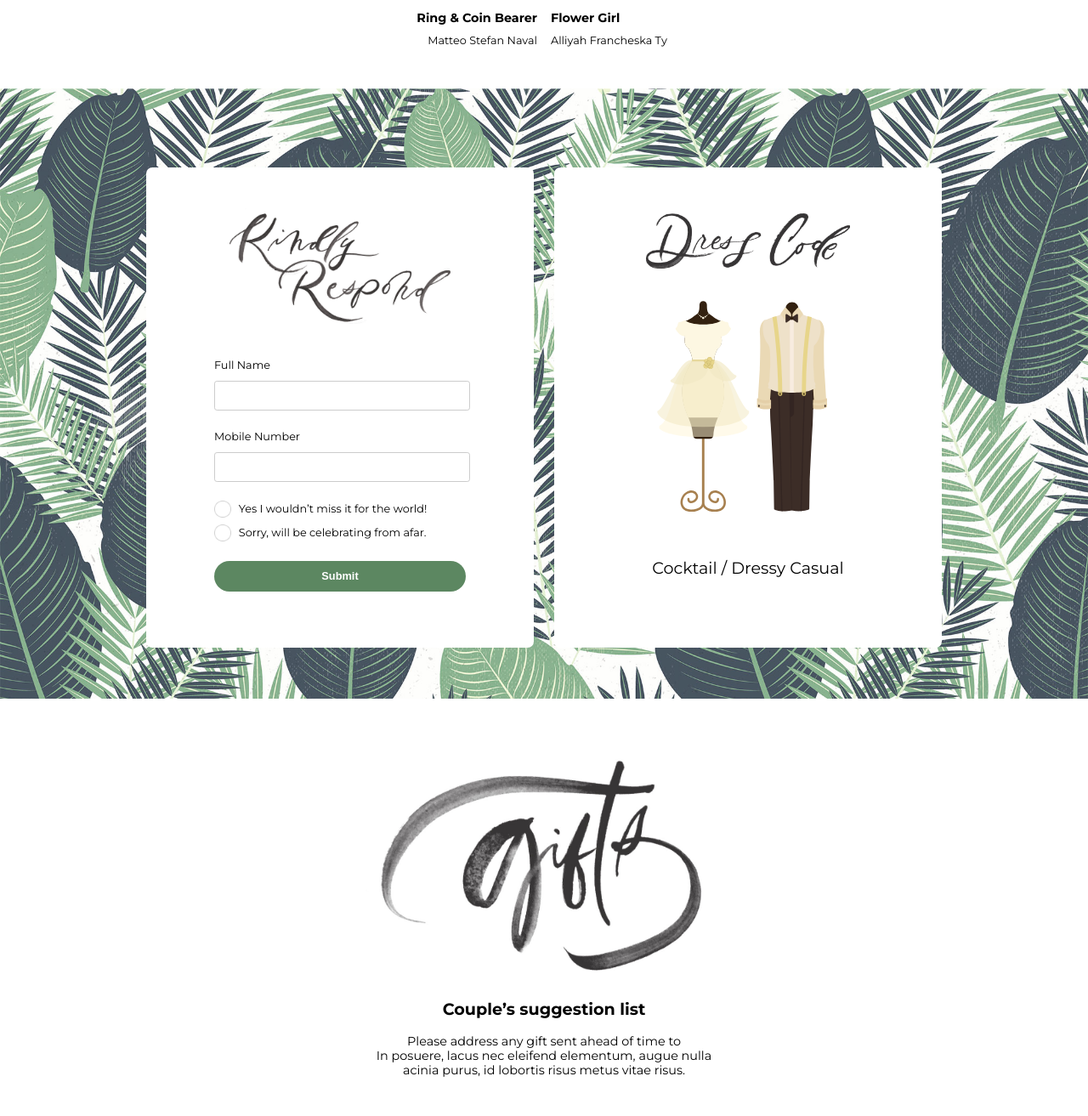
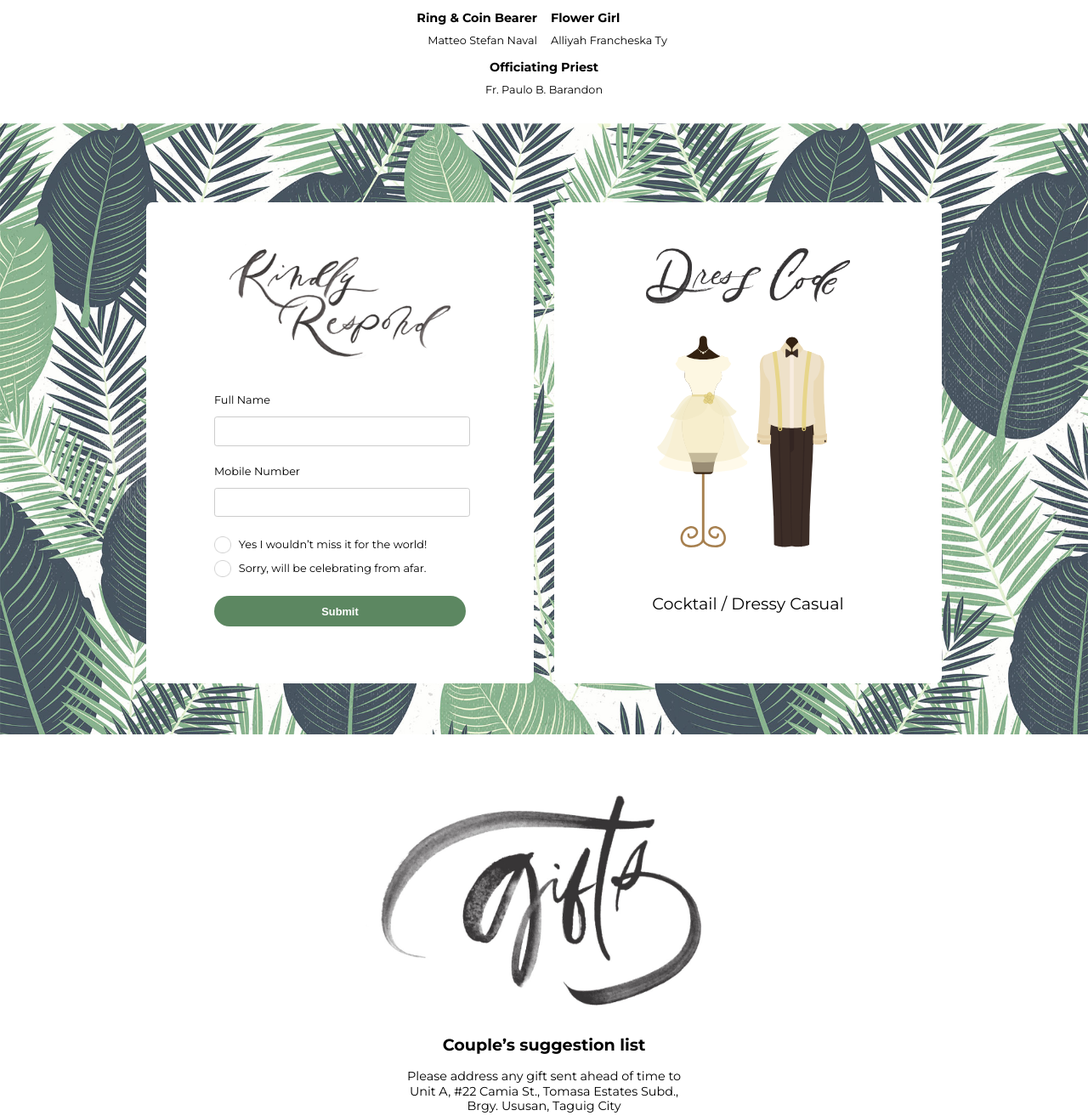
Before and after one commit to zymartinez/paulranosa.github.io, a plain HTML site: page index.html in a window 1280 px wide. Shown: the part 1333-2646 px from the top of the page at 85% size. Drawn offline with Linux system fonts and the light colour scheme.

Commit message:
Friday - 2

```diff
--- a/assets/css/main.css
+++ b/assets/css/main.css
@@ -68,6 +68,10 @@ ul li {
 }
 
 .two {}
+
+.two article {
+	padding-bottom: 40px;
+}
 
 .two article h1 {
 	width: 32.820512820513%;
--- a/index.html
+++ b/index.html
@@ -88,6 +88,8 @@
 			<li>Matteo Stefan Naval</li>
 			<li>Alliyah Francheska Ty</li>
 		</ul>
+		<span><strong>Officiating Priest</strong></span>
+		<span>Fr. Paulo B. Barandon</span>
 	</article>
 </div>
 
@@ -117,8 +119,8 @@
 		<p><strong>Couple&rsquo;s suggestion list</strong>
 
 			Please address any gift sent ahead of time to
-			In posuere, lacus nec eleifend elementum, augue nulla
-			acinia purus, id lobortis risus metus vitae risus.
+			Unit A, #22 Camia St., Tomasa Estates Subd.,
+			Brgy. Ususan, Taguig City
 		</p>
 		<ul>
 			<li>
```
